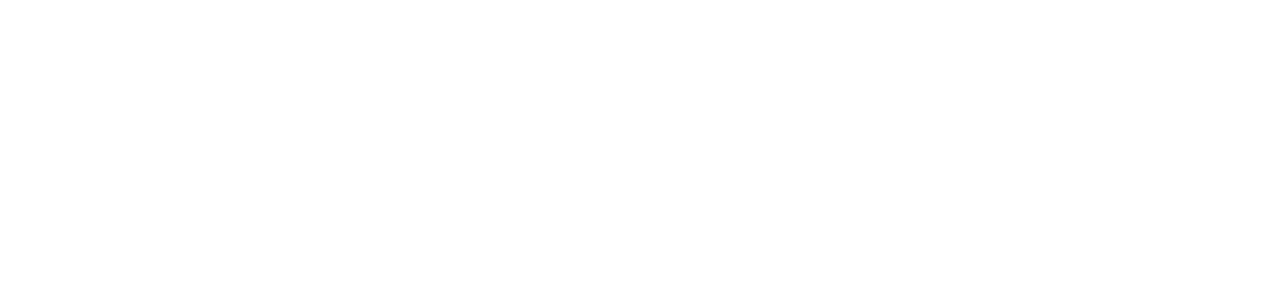
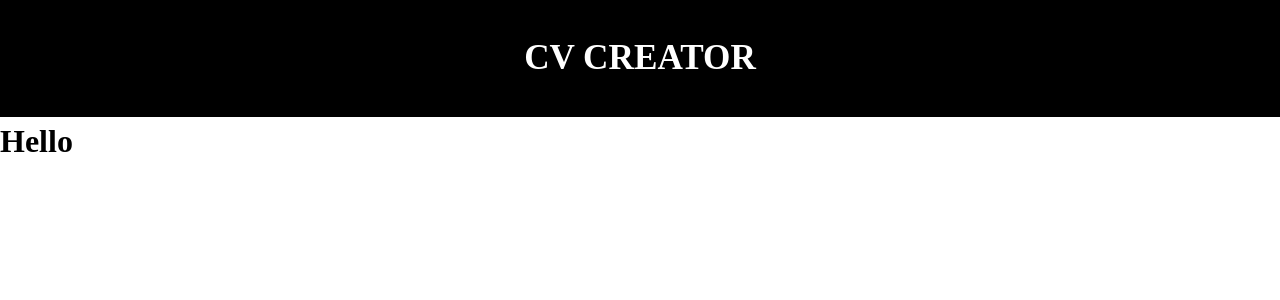
Before and after one commit to aelmi03/cv-app, a React (Create React App) app: page / in a window 1280 px wide. Shown: the top 300 px of the page. Built offline with nearby package versions, Linux system fonts and the light colour scheme.

Commit message:
Rendered my header componenet into the App componenet and it's styles won't conflict with any other components

```diff
--- a/src/App.js
+++ b/src/App.js
@@ -1,5 +1,18 @@
-function App() {
-  return <div className="App"></div>;
+import React, { Component } from "react";
+import Header from "./components/Header/Header";
+
+class App extends Component {
+  constructor(props) {
+    super(props);
+  }
+  render() {
+    return (
+      <div>
+        <Header />
+        <h1 className="h1">Hello</h1>
+      </div>
+    );
+  }
 }
 
 export default App;
--- a/src/index.css
+++ b/src/index.css
@@ -1,13 +1,56 @@
-body {
-  margin: 0;
-  font-family: -apple-system, BlinkMacSystemFont, 'Segoe UI', 'Roboto', 'Oxygen',
-    'Ubuntu', 'Cantarell', 'Fira Sans', 'Droid Sans', 'Helvetica Neue',
-    sans-serif;
-  -webkit-font-smoothing: antialiased;
-  -moz-osx-font-smoothing: grayscale;
+/* Box sizing rules */
+*,
+*::before,
+*::after {
+  box-sizing: border-box;
 }
 
-code {
-  font-family: source-code-pro, Menlo, Monaco, Consolas, 'Courier New',
-    monospace;
+/* Remove default padding */
+ul[class],
+ol[class] {
+  padding: 0;
 }
+
+/* Remove default margin */
+body,
+h1,
+h2,
+h3,
+h4,
+div,
+p,
+ul[class],
+ol[class],
+li,
+figure,
+figcaption,
+blockquote,
+dl,
+dd {
+  margin: 0;
+}
+
+body {
+  min-height: 100vh;
+  scroll-behavior: smooth;
+  text-rendering: optimizeSpeed;
+  line-height: 1.5;
+}
+
+/* Remove list styles on ul, ol elements with a class attribute */
+ul[class],
+ol[class] {
+  list-style: none;
+}
+
+/* Make images easier to work with */
+img {
+  max-width: 100%;
+  display: block;
+}
+input,
+button,
+textarea,
+select {
+  font: inherit;
+}
```
